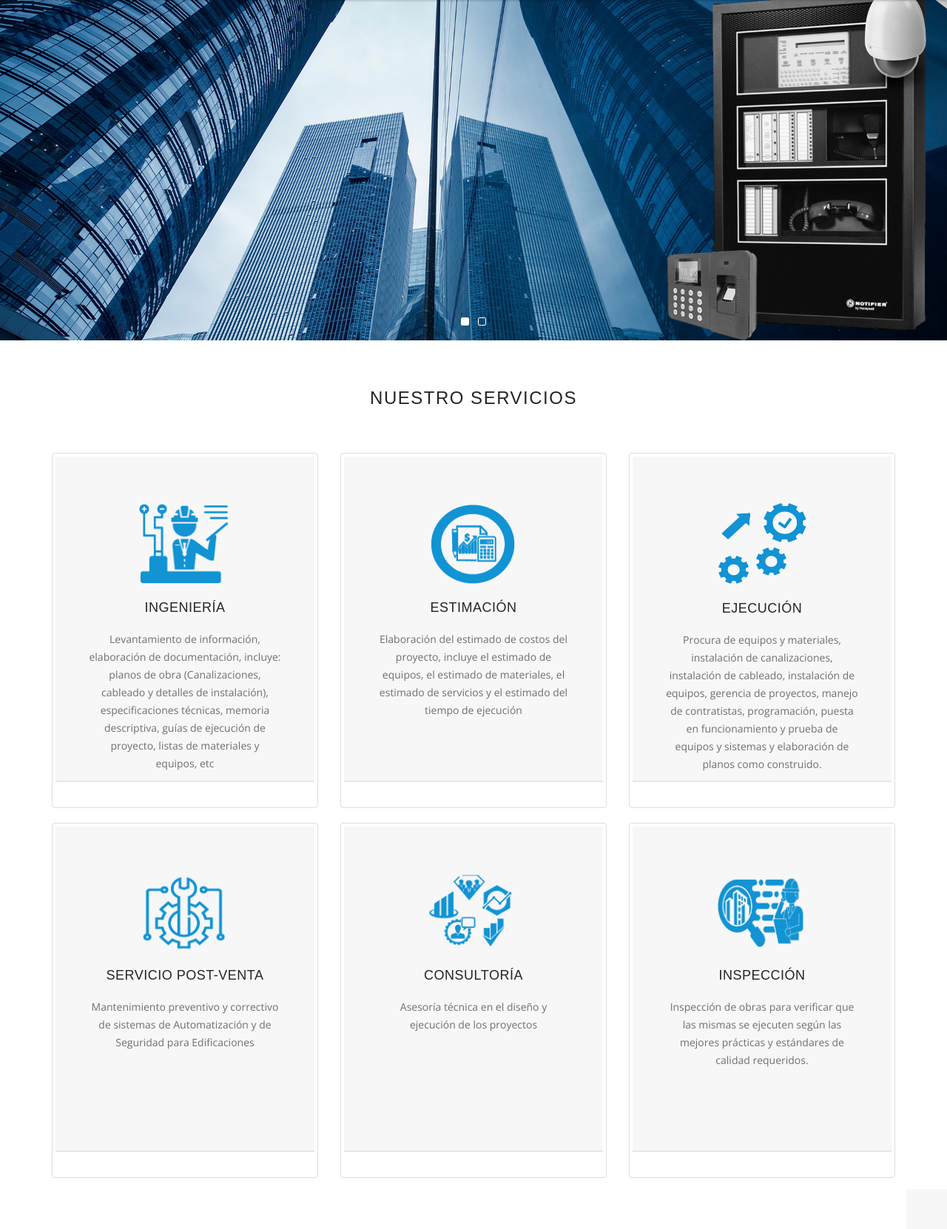
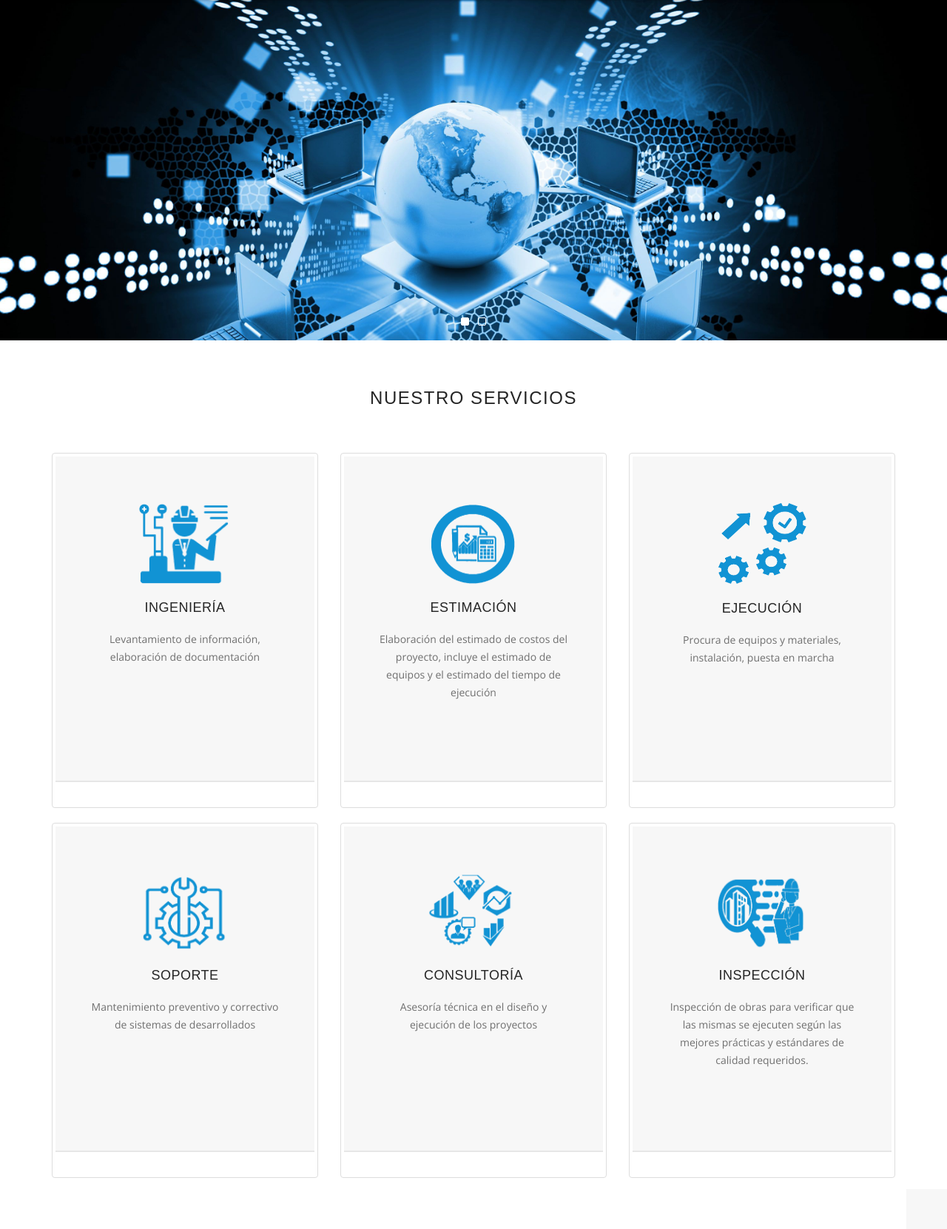
Before and after one commit to rigobertotapiacorpa/rsystem, a PHP site: page / in a window 1280 px wide. Shown: the part 118-1779 px from the top of the page at 74% size. Run offline with PHP 8.4, Linux system fonts and the light colour scheme.

Commit message:
cambio de img

```diff
--- a/css/style.css
+++ b/css/style.css
@@ -625,11 +625,11 @@ header .navbar li.active a {
 	letter-spacing:9px;
 }
 .home-slide .slide-img-1 {
-	background: url(../images/slides/slide-1.jpg) no-repeat;
+	background: url(../images/slides/ban3.jpg) no-repeat;
 	background-size: cover;
 }
 .home-slide .slide-img-2 {
-	background: url(../images/slides/slide-2.jpg) center center no-repeat;
+	background: url(../images/slides/slide2.jpg) center center no-repeat;
 	background-size: cover;
 }
 .home-slide .flex-control-nav {
@@ -654,7 +654,7 @@ header .navbar li.active a {
       SUB BANNER
 ========================================================*/
 .sub-bnr {
-	background: url(../images/bg/sub-bnr-bg.jpg) no-repeat;
+	background: url(../images/slides/ban3.jpg) no-repeat;
 	background-size: cover;
 	min-height: 380px;
 	text-align: center;
--- a/index.php
+++ b/index.php
@@ -103,10 +103,7 @@
 									<a class="button" href="#" > <img style="width: 50%; " id = "ingenieria" src="img/ingenieria_pl.png" alt="">
 										<h5>Ingenier&iacute;a</h5>
 										<p>Levantamiento de informaci&oacute;n,
-											elaboraci&oacute;n de documentaci&oacute;n, incluye: planos de obra
-											(Canalizaciones, cableado y detalles de instalaci&oacute;n),
-											especificaciones t&eacute;cnicas, memoria descriptiva, gu&iacute;as de
-											ejecuci&oacute;n de proyecto, listas de materiales y equipos, etc</p>
+											elaboraci&oacute;n de documentaci&oacute;n</p>
 									</a>
 								</article>
 							</li>
@@ -116,8 +113,7 @@
 									<a class="button" href="#" id="aRuta" style="pointer-events: none;" > <img id="estimacion" style="width: 50%; " src="img/estimacion_pl.png" alt="">
 										<h5>Estimaci&oacute;n</h5>
 										<p>Elaboraci&oacute;n del estimado de costos del
-											proyecto, incluye el estimado de equipos, el estimado de materiales, el
-											estimado de servicios y el estimado del tiempo de ejecuci&oacute;n </p>
+											proyecto, incluye el estimado de equipos y el estimado del tiempo de ejecuci&oacute;n </p>
 									</a>
 								</article>
 							</li>
@@ -126,11 +122,7 @@
 								<article class="thumbnail" onmouseover="cambiarImagen(this);" onmouseout="imagenPorDefecto(this)" >
 									<a class="button" href="#" id="aRuta" style="pointer-events: none;" > <img id="ejecucion" style="width: 50%; " src="img/ejecucion_pl.png" alt="">
 										<h5>Ejecuci&oacute;n</h5>
-										<p>Procura de equipos y materiales, instalaci&oacute;n
-											de canalizaciones, instalaci&oacute;n de cableado, instalaci&oacute;n de
-											equipos, gerencia de proyectos, manejo de contratistas, programaci&oacute;n,
-											puesta en funcionamiento y prueba de equipos y sistemas y elaboraci&oacute;n
-											de planos como construido. </p>
+										<p>Procura de equipos y materiales, instalaci&oacute;n, puesta en marcha</p>
 									</a>
 								</article>
 							</li>
@@ -141,10 +133,10 @@
 								<article class="thumbnail" onmouseover="cambiarImagen(this);" onmouseout="imagenPorDefecto(this)" >
 									<a class="button" href="#" id="aRuta" style="pointer-events: none;" > <img id="servicio" style="width: 50%; " src="img/servicio_pl.png" alt="">
 
-									<h5>Servicio Post-Venta</h5>
+									<h5>Soporte</h5>
 
 									<p>Mantenimiento preventivo y correctivo de sistemas de
-											Automatizaci&oacute;n y de Seguridad para Edificaciones </p>
+											desarrollados</p>
 
 									</a>
 								</article>
@@ -204,7 +196,7 @@
 			<div class="container">
 				<!-- Heading -->
 				<div class="heading text-center">
-					<h4>Especialistas en todas estas Marcas</h4>
+					<h4>Especialistas en todas estas Tecnologías</h4>
 				</div>
 				<!-- Features -->
 
@@ -212,15 +204,15 @@
 					<div class="row no-margin">
 						<!-- LIST LEFT -->
 						<div class="col-md-4 text-center no-padding"><img alt="" class="img-responsive"
-							src="img/incenAccesoVigilacia.png" /></div>
+							src="img/f1.png" /></div>
 						<!-- LIST IMAGE -->
 
 						<div class="col-md-4 text-center no-padding"><img alt="" class="img-responsive"
-								src="images/iphone.png" /></div>
+								src="img/f3.png" /></div>
 						<!-- LIST ICON RIGHT -->
 
 						<div class="col-md-4 text-center no-padding"><img alt="" class="img-responsive"
-							src="img/ilumi_intru_eficien.png" /></div>
+							src="img/f2.png" /></div>
 					</div>
 				</div>
 			</div>
```
Also changed, not shown: images/slides/ban3.jpg (added), images/slides/ban4.jpg (added), images/slides/slide-11.jpg (renamed from images/slides/slide-1.jpg), images/slides/slide-22.jpg (renamed from images/slides/slide-2.jpg), images/slides/slide1.jpg (added), images/slides/slide2.jpg (added), img/f1.png (added), img/f2.png (added), img/f3.png (added).
